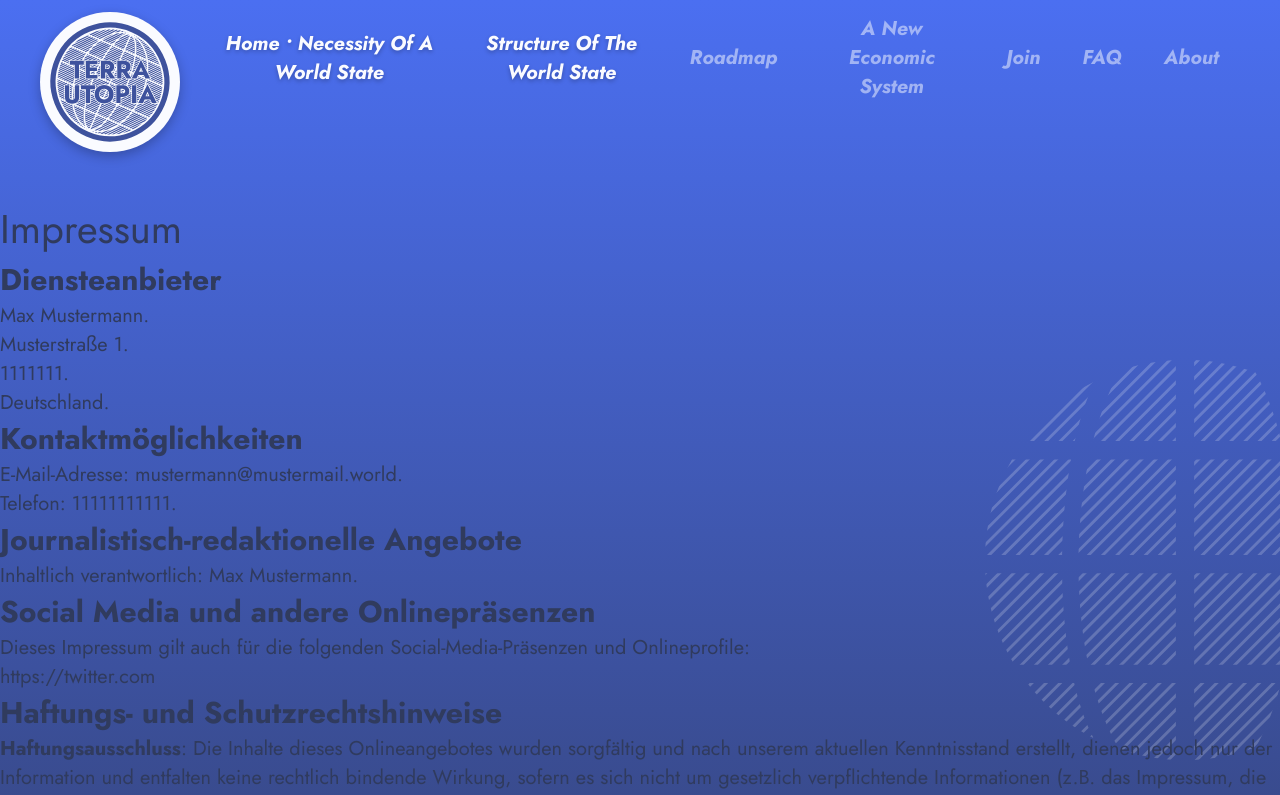
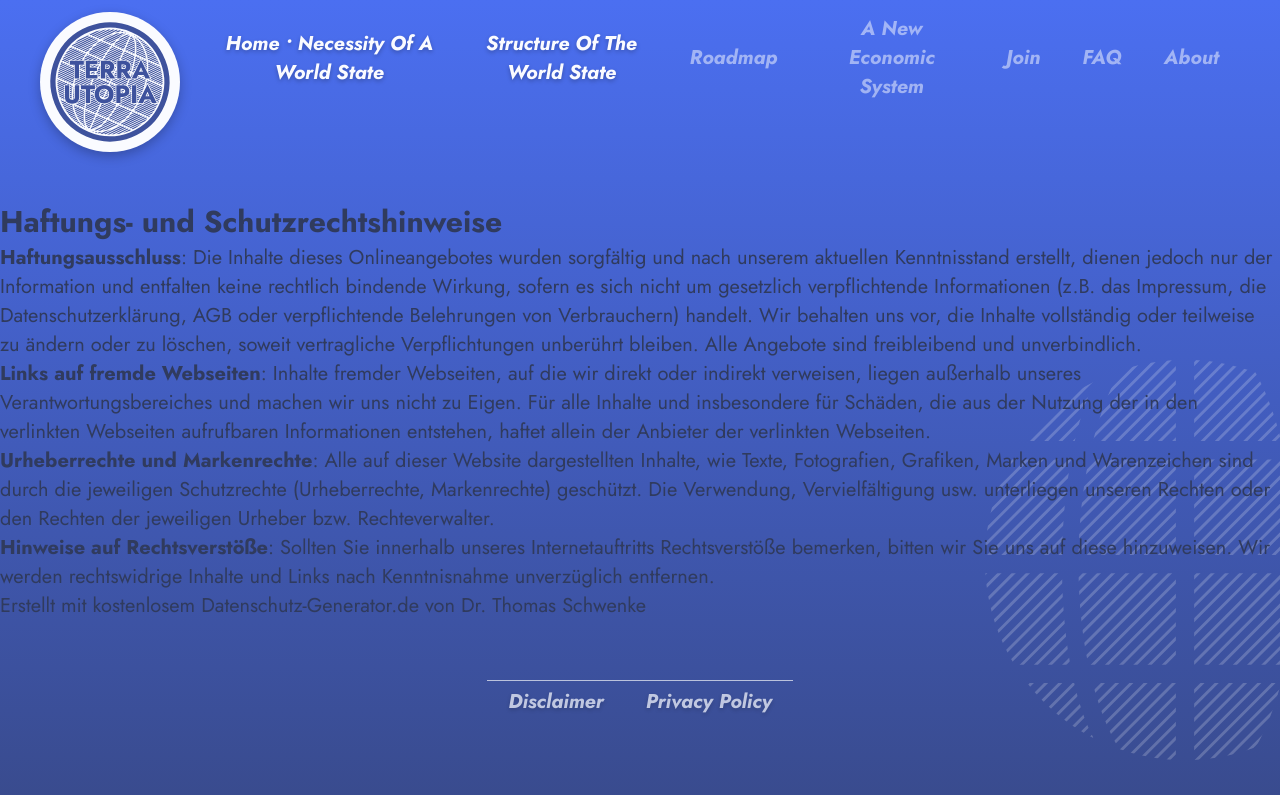
Before and after one commit to terra-utopia/terra-utopia-website, a Nuxt app: page /disclaimer in a window 1280 px wide. Shown: the top 795 px of the page. Built offline with nearby package versions, Linux system fonts and the light colour scheme.

Commit message:
fix disclaimer page (was already partly included with last commit)

```diff
--- a/pages/disclaimer.vue
+++ b/pages/disclaimer.vue
@@ -1,21 +1,15 @@
 <template>
 <div>
-    <h1>Impressum</h1>
-<h2 id="m46">Diensteanbieter</h2>
-<p>Max Mustermann.</p>
-<p>Musterstraße 1.</p>
-<p>1111111.</p>
-<p>Deutschland.</p>
-<h2 id="m56">Kontaktmöglichkeiten</h2><p>E-Mail-Adresse: <a href="mailto:mustermann@mustermail.world">mustermann@mustermail.world</a>.</p>
-<p>Telefon: 11111111111.</p>
-<h2 id="m154">Journalistisch-redaktionelle Angebote</h2><p>Inhaltlich verantwortlich: Max Mustermann.</p>
-<h2 id="m172">Social Media und andere Onlinepräsenzen</h2><p>Dieses Impressum gilt auch für die folgenden Social-Media-Präsenzen und Onlineprofile: </p>
-<p><a href="https://twitter.com" target="_blank">https://twitter.com</a></p>
 <h2 id="m65">Haftungs- und Schutzrechtshinweise</h2><p><strong>Haftungsausschluss</strong>: Die Inhalte dieses Onlineangebotes wurden sorgfältig und nach unserem aktuellen Kenntnisstand erstellt, dienen jedoch nur der Information und entfalten keine rechtlich bindende Wirkung, sofern es sich nicht um gesetzlich verpflichtende Informationen (z.B. das Impressum, die Datenschutzerklärung, AGB oder verpflichtende Belehrungen von Verbrauchern) handelt. Wir behalten uns vor, die Inhalte vollständig oder teilweise zu ändern oder zu löschen, soweit vertragliche Verpflichtungen unberührt bleiben. Alle Angebote sind freibleibend und unverbindlich. </p>
+
 <p><strong>Links auf fremde Webseiten</strong>: Inhalte fremder Webseiten, auf die wir direkt oder indirekt verweisen, liegen außerhalb unseres Verantwortungsbereiches und machen wir uns nicht zu Eigen. Für alle Inhalte und insbesondere für Schäden, die aus der Nutzung der in den verlinkten Webseiten aufrufbaren Informationen entstehen, haftet allein der Anbieter der verlinkten Webseiten.</p>
+
 <p><strong>Urheberrechte und Markenrechte</strong>: Alle auf dieser Website dargestellten Inhalte, wie Texte, Fotografien, Grafiken, Marken und Warenzeichen sind durch die jeweiligen Schutzrechte (Urheberrechte, Markenrechte) geschützt. Die Verwendung, Vervielfältigung usw. unterliegen unseren Rechten oder den Rechten der jeweiligen Urheber bzw. Rechteverwalter.</p>
+
 <p><strong>Hinweise auf Rechtsverstöße</strong>: Sollten Sie innerhalb unseres Internetauftritts Rechtsverstöße bemerken, bitten wir Sie uns auf diese hinzuweisen. Wir werden rechtswidrige Inhalte und Links nach Kenntnisnahme unverzüglich entfernen.</p>
+
 <p class="seal"><a href="https://datenschutz-generator.de/?l=de" title="Rechtstext von Dr. Schwenke - für weitere Informationen bitte anklicken." target="_blank" rel="noopener noreferrer nofollow">Erstellt mit kostenlosem Datenschutz-Generator.de von Dr. Thomas Schwenke</a></p>
+
 </div>
 </template>
 
```
